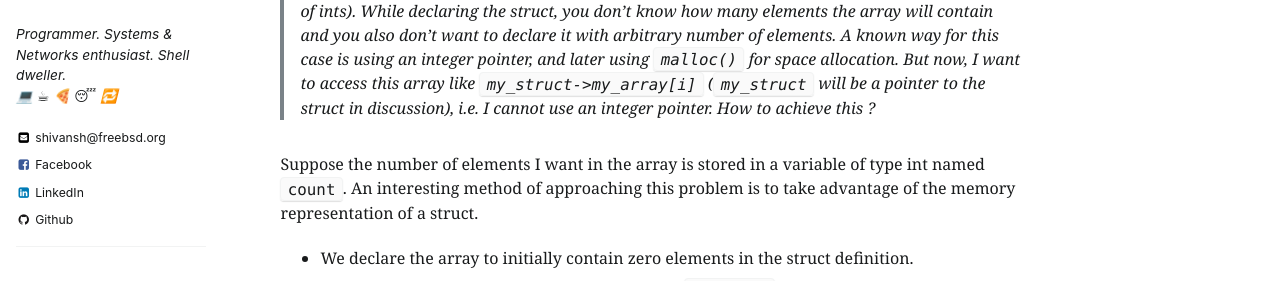
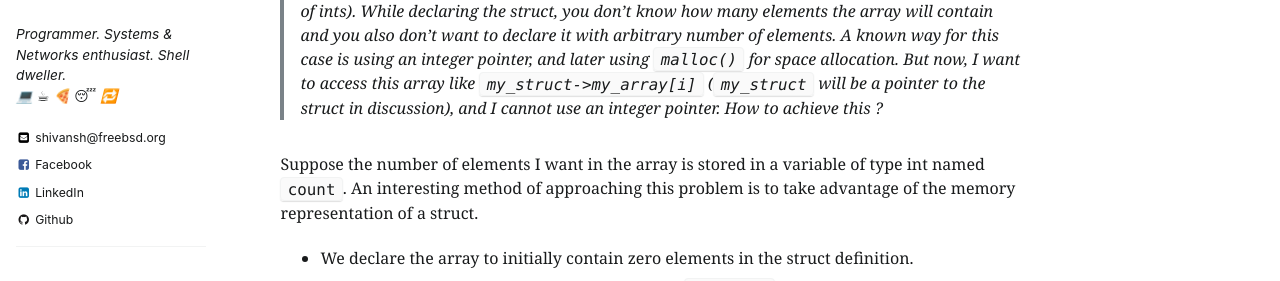
Before and after one commit to shivansh/shivansh.github.io, a Jekyll site: the page built from _posts/2017-08-17-How-interesting-can-C-get.md, in a window 1280 px wide and 900 px high, scrolled down 649 px. Shown: the part 188-469 px from the top of the window. Built offline with Jekyll 4.4.1, drawn with Linux system fonts in a browser that asks for light colours; emoji names are drawn with the system emoji font; comment, search, counter and statistics services are not loaded.

Commit message:
Fix typo

```diff
--- a/_posts/2017-08-17-How-interesting-can-C-get.md
+++ b/_posts/2017-08-17-How-interesting-can-C-get.md
@@ -18,7 +18,7 @@ A union can also be used for the above problem.
 
 After this, we started discussing interesting "hacks" that can be made use of in C. Here is one extremely cool problem which he recalled -
 
-> Suppose you have a struct definition in C which contains an array member (let's say it is an array of ints). While declaring the struct, you don't know how many elements the array will contain and you also don't want to declare it with arbitrary number of elements. A known way for this case is using an integer pointer, and later using `malloc()` for space allocation. But now, I want to access this array like `my_struct->my_array[i]` (`my_struct` will be a pointer to the struct in discussion), i.e. I cannot use an integer pointer. How to achieve this ?
+> Suppose you have a struct definition in C which contains an array member (let's say it is an array of ints). While declaring the struct, you don't know how many elements the array will contain and you also don't want to declare it with arbitrary number of elements. A known way for this case is using an integer pointer, and later using `malloc()` for space allocation. But now, I want to access this array like `my_struct->my_array[i]` (`my_struct` will be a pointer to the struct in discussion), and I cannot use an integer pointer. How to achieve this ?
 
 Suppose the number of elements I want in the array is stored in a variable of type int named `count`. An interesting method of approaching this problem is to take advantage of the memory representation of a struct.
 
```
